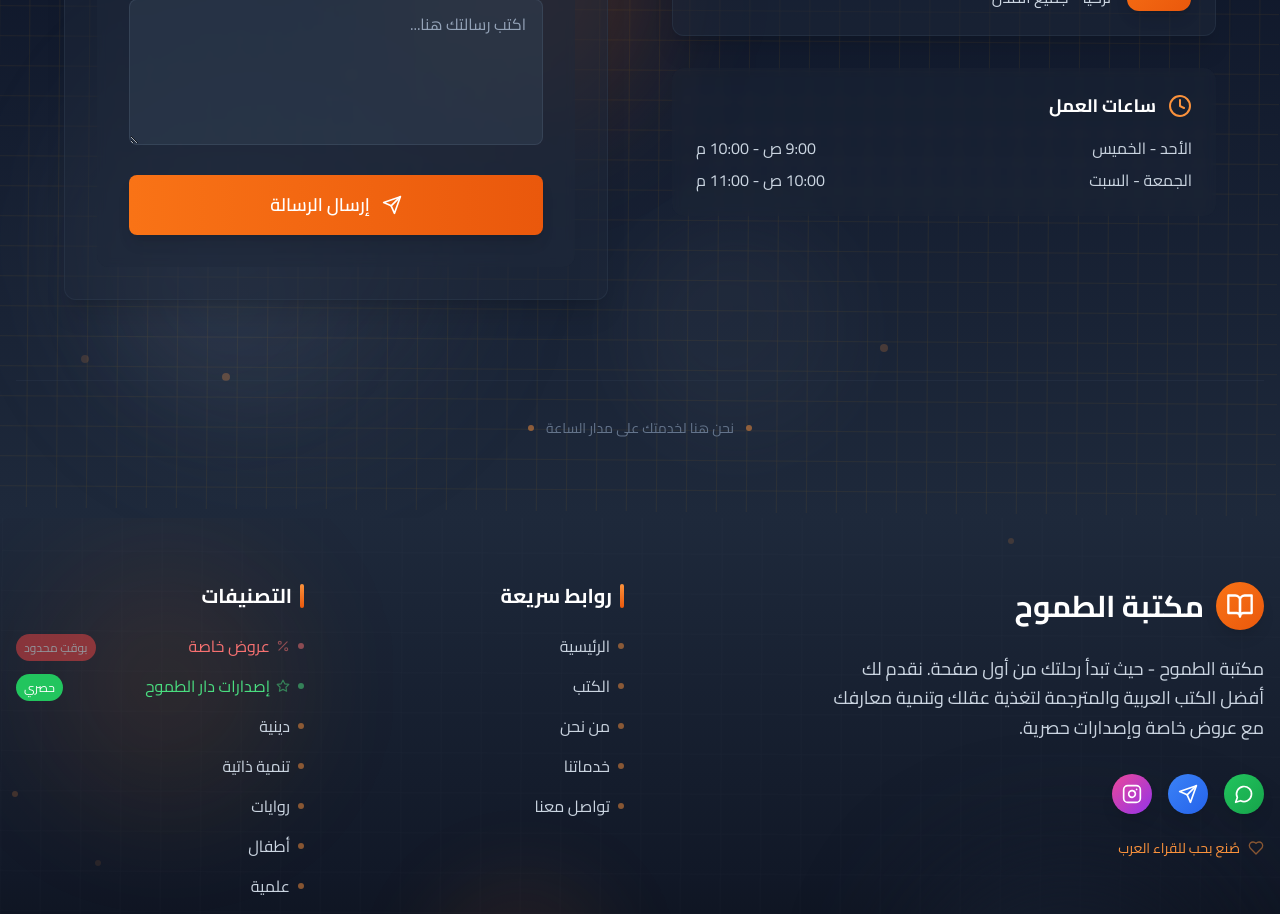
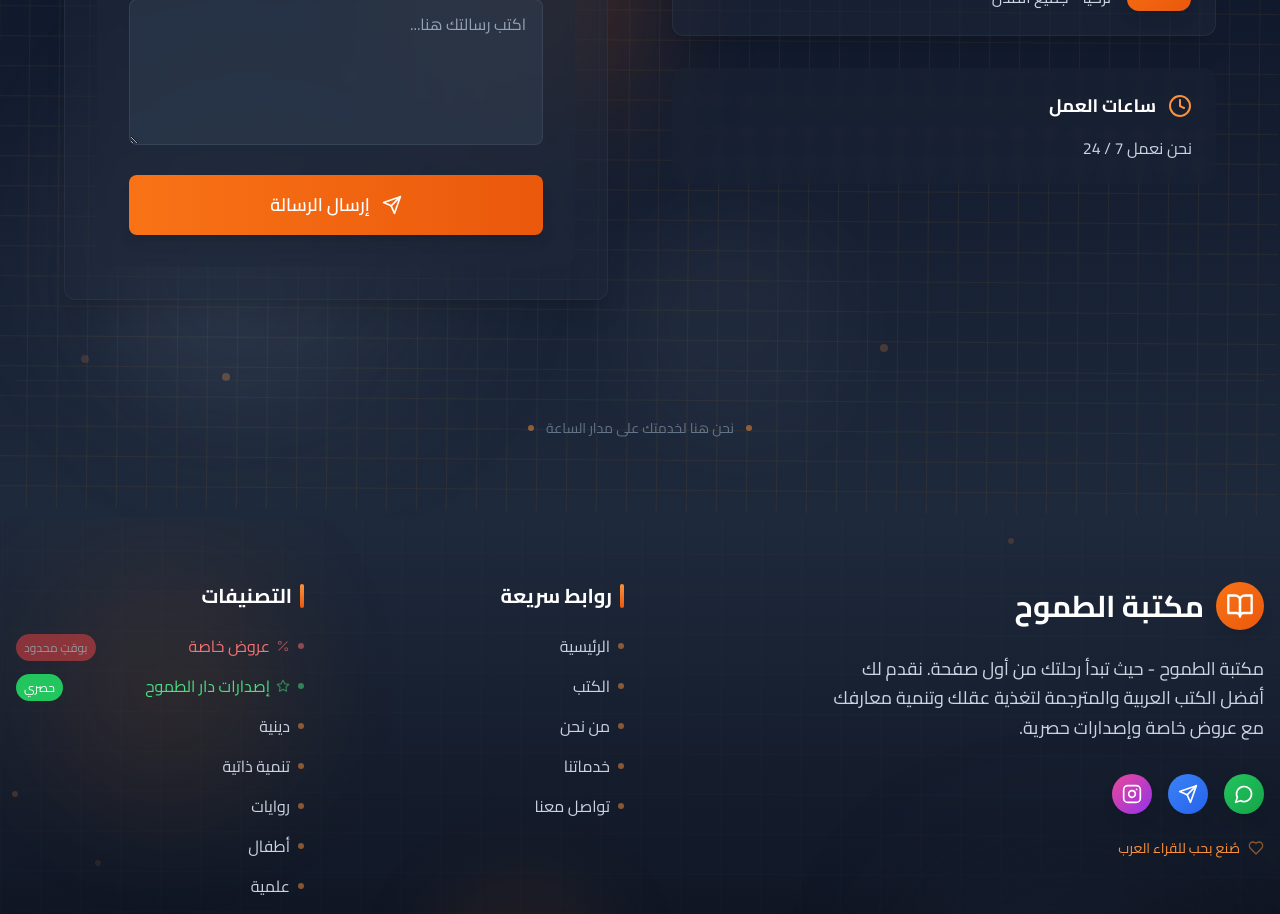
Before and after one commit to Al0Tamoh/Al0Tamoh.github.io, a React (Vite) app: page / in a window 1280 px wide. Shown: the part 5560-6474 px from the top of the page. Built offline with nearby package versions, Linux system fonts and the light colour scheme.

Commit message:
Update Contact.tsx

```diff
--- a/src/components/Contact.tsx
+++ b/src/components/Contact.tsx
@@ -179,14 +179,8 @@ const Contact = () => {
                 <h3 className="text-lg font-bold dark:text-white text-[#1d2d50] transition-colors duration-500">ساعات العمل</h3>
               </div>
               <div className="space-y-2 dark:text-slate-300 text-[#6c7a89] transition-colors duration-500">
-                <div className="flex justify-between">
-                  <span>الأحد - الخميس</span>
-                  <span>9:00 ص - 10:00 م</span>
-                </div>
-                <div className="flex justify-between">
-                  <span>الجمعة - السبت</span>
-                  <span>10:00 ص - 11:00 م</span>
-                </div>
+              <h3>نحن نعمل 7 / 24</h3>
+
               </div>
             </div>
           </div>
```
